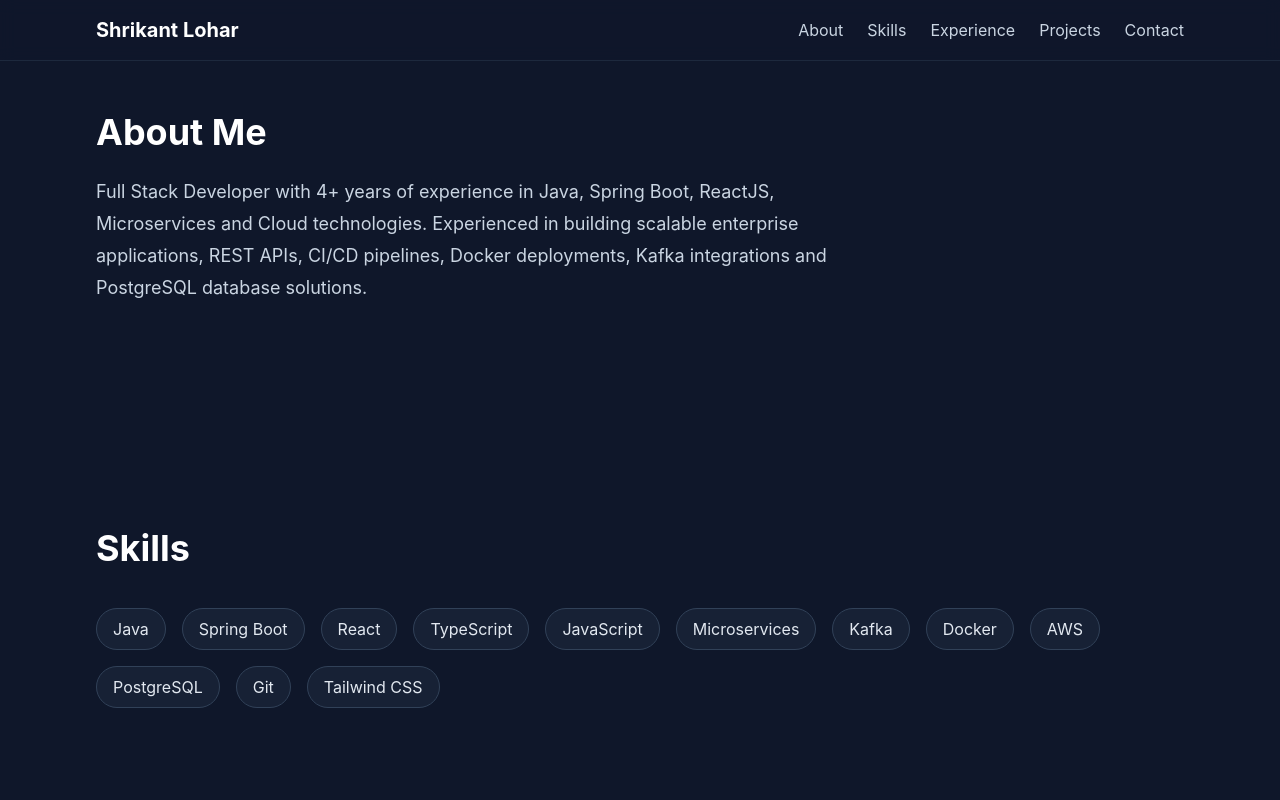
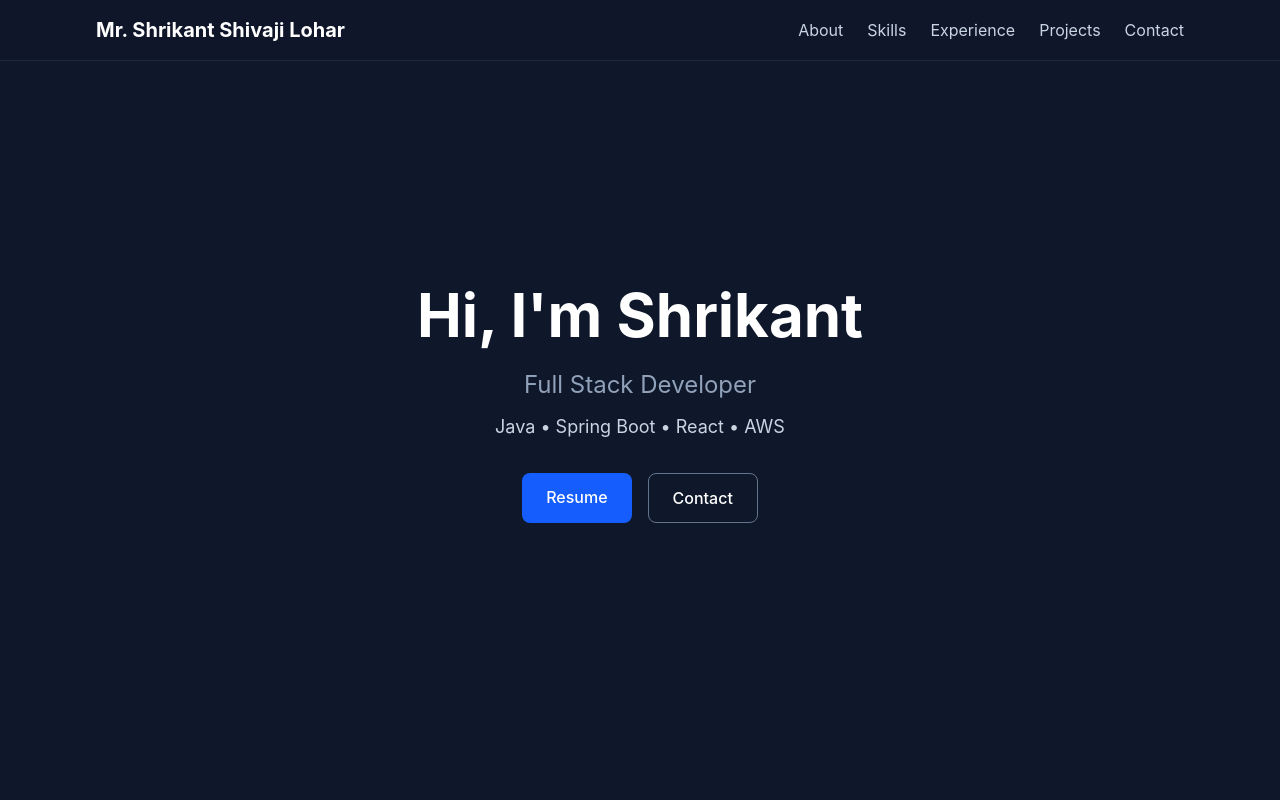
Before and after one commit to shrikant924/portfolio, a React app: page / in a window 1280 px wide. Shown: the top 800 px of the page. Built offline with nearby package versions, Linux system fonts and the light colour scheme; the HTML template or start-up script is replaced by a standard one.

Commit message:
initial commit

```diff
--- a/src/App.tsx
+++ b/src/App.tsx
@@ -1,6 +1,7 @@
 import About from "./components/About";
 import Contact from "./components/Contact";
 import Experience from "./components/Experience";
+import Hero from "./components/Hero";
 import Navbar from "./components/Navbar";
 import Projects from "./components/Projects";
 import Skills from "./components/Skills";
@@ -9,7 +10,7 @@ function App() {
   return (
     <>
       <Navbar />
-      {/* <Hero /> */}
+      <Hero />
       <About />
       <Skills />
       <Experience />
--- a/src/components/Hero.tsx
+++ b/src/components/Hero.tsx
@@ -16,7 +16,7 @@ const Hero = () => {
 
         <div className="mt-8 flex flex-col sm:flex-row gap-4 justify-center">
           <a
-            href="/resume.pdf"
+            href="/Resume.pdf"
             className="bg-blue-600 hover:bg-blue-700 transition px-6 py-3 rounded-lg text-white font-medium"
           >
             Resume
--- a/src/components/Navbar.tsx
+++ b/src/components/Navbar.tsx
@@ -4,7 +4,7 @@ const Navbar = () => {
       <div className="max-w-6xl mx-auto flex items-center justify-between px-4 sm:px-6 lg:px-8 py-4">
         {/* Logo */}
         <h1 className="font-bold text-lg sm:text-xl text-white">
-          Shrikant Lohar
+          Mr. Shrikant Shivaji Lohar
         </h1>
 
         {/* Links */}
```
